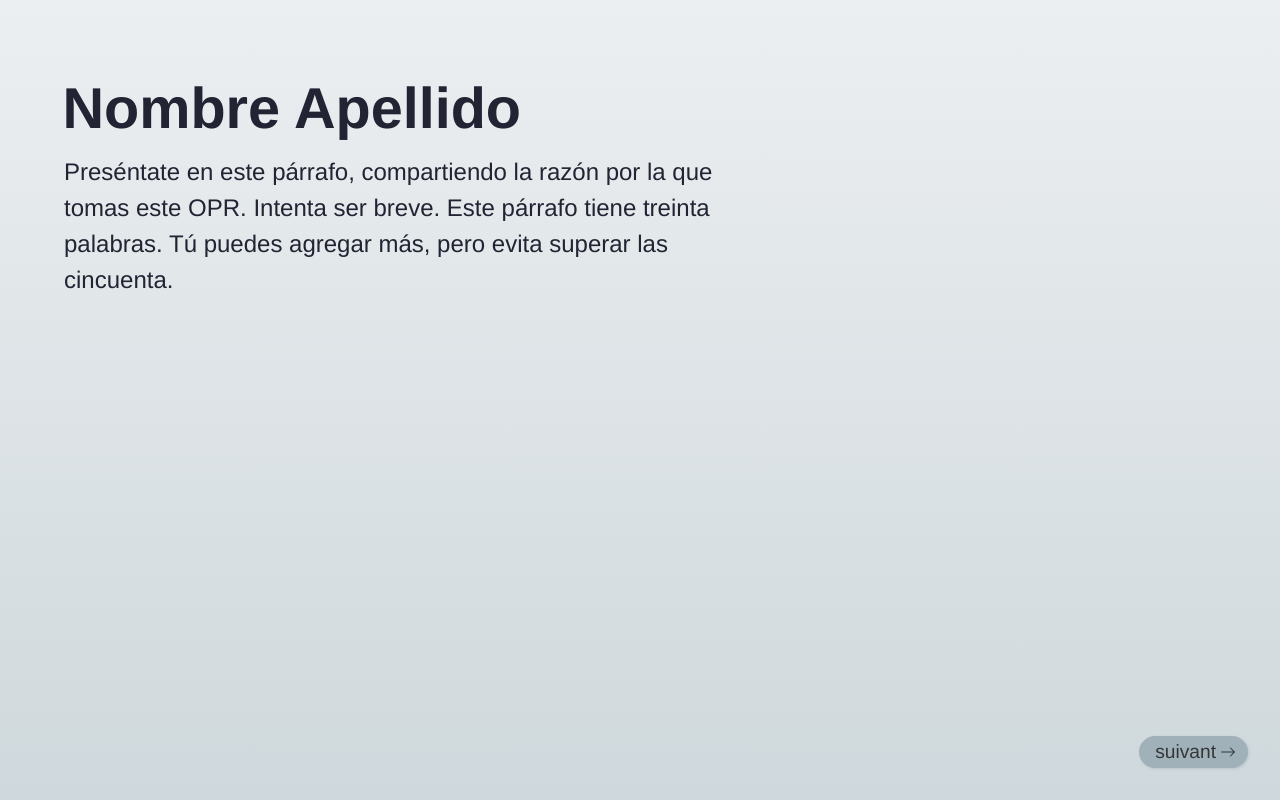
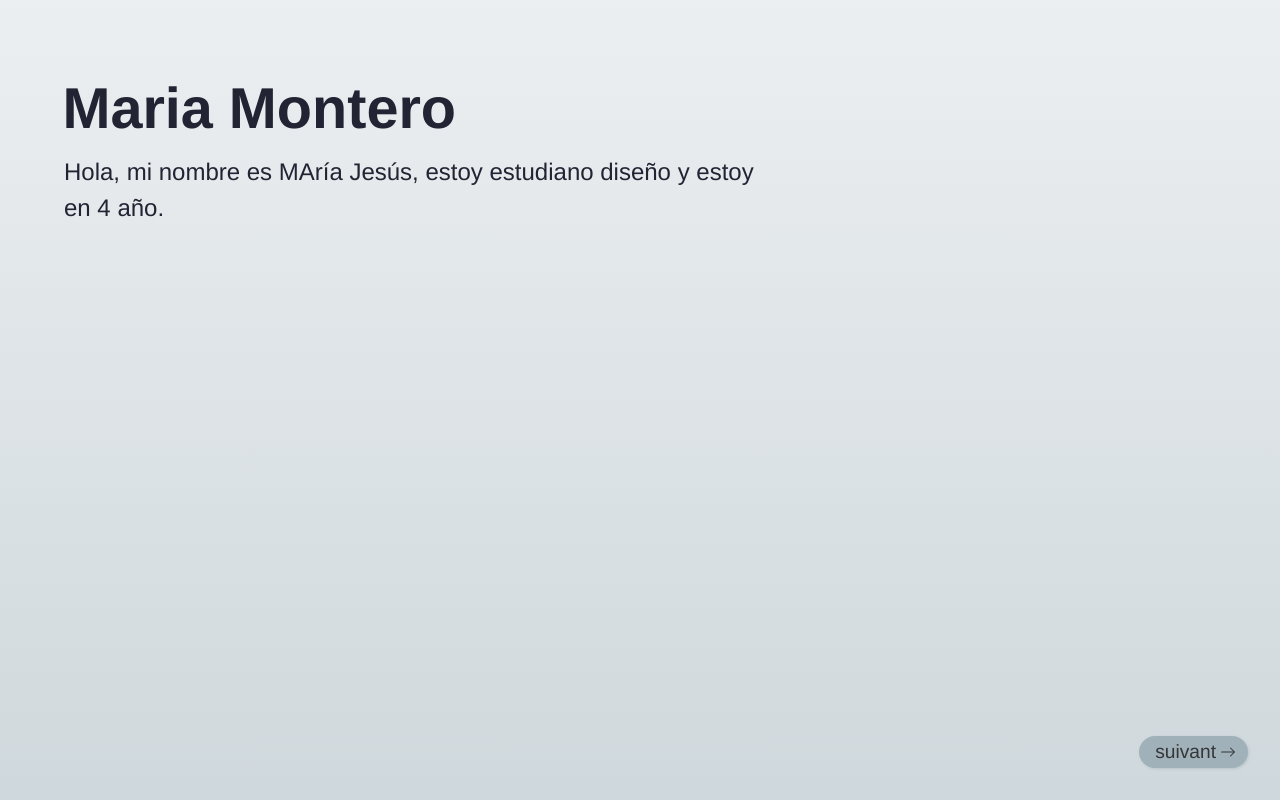
Before and after one commit to mjmonteroa/clase01, a plain HTML site: page index.html in a window 1280 px wide. Drawn offline with nearby package versions, Linux system fonts and the light colour scheme.

Commit message:
Update index.html

```diff
--- a/index.html
+++ b/index.html
@@ -17,8 +17,8 @@
     <body>
 
         <main>
-            <h1>Nombre Apellido</h1>
-            <p>Preséntate en este párrafo, compartiendo la razón por la que tomas este OPR. Intenta ser breve. Este párrafo tiene treinta palabras. Tú puedes agregar más, pero evita superar las cincuenta.</p>
+            <h1>Maria Montero</h1>
+            <p>Hola, mi nombre es MAría Jesús, estoy estudiano diseño y estoy en 4 año.</p>
         </main>
 
         <div id="next"></div>
```
